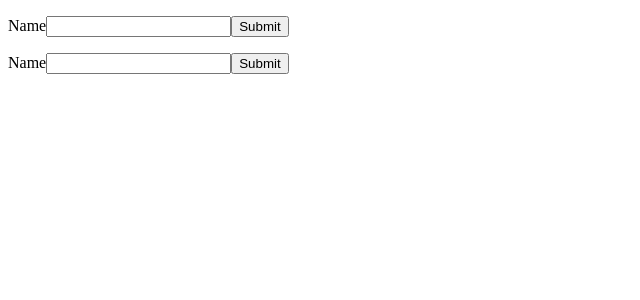
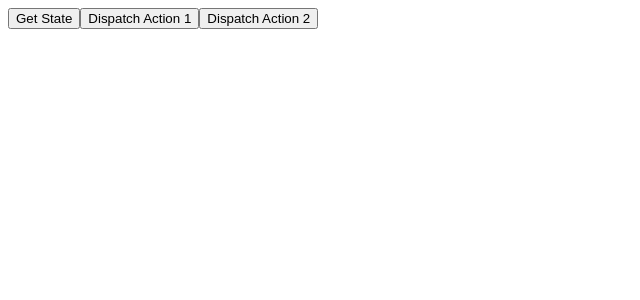
Before and after one commit to timh1203/react-redux-auth0-2019, a React (Create React App) app: page / in a window 1280 px wide. Shown: the top 300 px of the page, without its empty margins (0-640 px from the left). Built offline with nearby package versions, Linux system fonts and the light colour scheme.

Commit message:
Add redux state container render and fix typos

```diff
--- a/src/App.js
+++ b/src/App.js
@@ -1,13 +1,11 @@
 import React from 'react';
 import './app.css'
-import Forms1 from './containers/Forms1'
-import Forms2 from './containers/Forms2'
+import ReduxState from './containers/ReduxState'
 
 function App() {
   return (
     <div className="App">
-      <Forms1 />
-      <Forms2 />
+      <ReduxState />
     </div>
   );
 }
--- a/src/containers/ReduxState.js
+++ b/src/containers/ReduxState.js
@@ -1,5 +1,5 @@
 import React, { Component } from 'react'
-import * as ACTION_TYPES from '../store/actions/actions.types'
+import * as ACTION_TYPES from '../store/actions/action.types'
 import * as ACTIONS from '../store/actions/actions'
 import { connect } from 'react-redux'
 
@@ -7,20 +7,25 @@ class ReduxState extends Component {
   render() {
     return (
       <div>
-        <button onClick={}>Get State</button>
-        <button onClick={}>Dispatch Action 1</button>
-        <button onClick={}>Dispatch Action 2</button>
+        <button onClick={() => console.log(this.props.stateprop1)}>Get State</button>
+        <button onClick={() => this.props.action1()}>Dispatch Action 1</button>
+        <button onClick={() => this.props.action2()}>Dispatch Action 2</button>
       </div>
     )
   }
 }
 
-const mapStateToProps = (state) => {
-
+function mapStateToProps(state) {
+  return {
+    stateprop1: state.stateprop1
+  }
 }
 
-const mapDispatchToProps = (dispatch) = {
-
+function mapDispatchToProps(dispatch) {
+  return {
+    action1: () => dispatch(ACTIONS.SUCCESS),
+    action2: () => dispatch(ACTIONS.FAILURE)
+  }
 }
 
 export default connect(mapStateToProps, mapDispatchToProps)(ReduxState)
--- a/src/store/actions/actions.js
+++ b/src/store/actions/actions.js
@@ -1,4 +1,4 @@
-import * as ACTION_TYPES from './action_types'
+import * as ACTION_TYPES from './action.types'
 
 export const SUCCESS = {
   type: ACTION_TYPES.SUCCESS
--- a/src/store/reducers/reducers.js
+++ b/src/store/reducers/reducers.js
@@ -1,4 +1,4 @@
-import * as ACTION_TYPES from '../actions/actions.types'
+import * as ACTION_TYPES from '../actions/action.types'
 
 const initialState = {
   stateprop1: false
```
